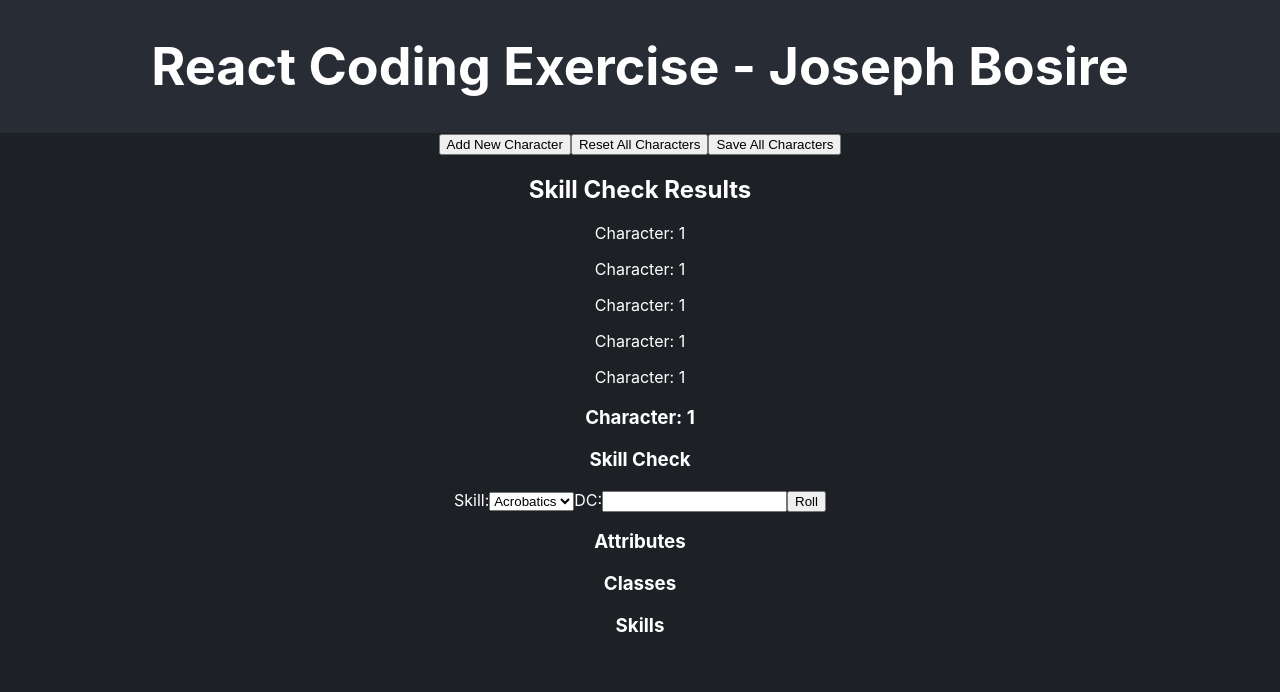
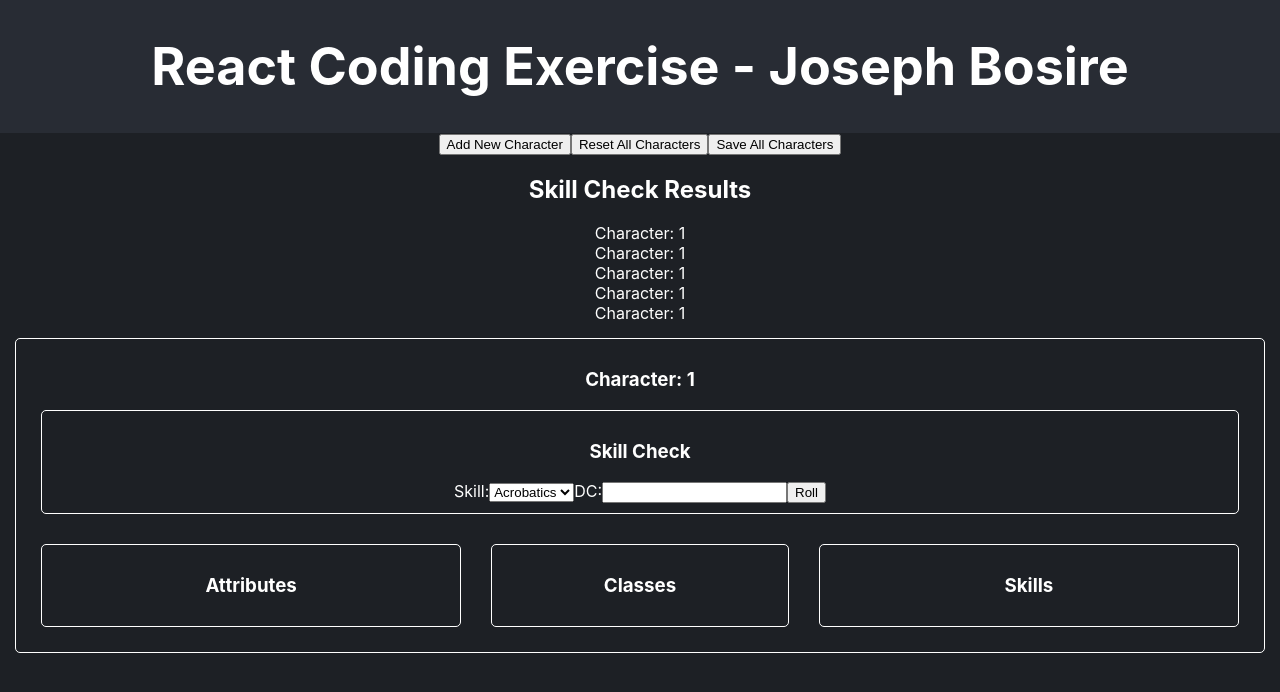
Before and after one commit to josephbosire/-recruiting-webapp-character, a React (Create React App) app: page / in a window 1280 px wide. Shown: the top 692 px of the page. Built offline with nearby package versions, Linux system fonts and the light colour scheme.

Commit message:
Reorganize components into folders and add basic styling for UI

```diff
--- a/src/App.css
+++ b/src/App.css
@@ -36,6 +36,32 @@
   color: #61dafb;
 }
 
+.container {
+  border: 1px solid white;
+  border-radius: 5px;
+  margin: 15px;
+  padding: 10px;
+}
+
+.character-info {
+  display: flex;
+  flex-direction: row;
+}
+
+.character-info__attributes {
+  flex: 1 1 30%;
+}
+.character-info__classes {
+  flex: 1 1 20%;
+}
+.character-info__skills {
+  flex: 1 1 30%;
+}
+
+p {
+  margin: 0;
+}
+
 @keyframes App-logo-spin {
   from {
     transform: rotate(0deg);
--- a/src/App.js
+++ b/src/App.js
@@ -1,8 +1,8 @@
 import { useState } from "react";
 import "./App.css";
 import ActionButtons from "./components/ActionButtons";
-import CharacterSheet from "./components/character/CharacterSheet";
-import SkillCheckResults from "./components/SkillCheckResults";
+import CharacterSheet from "./components/Character/CharacterSheet";
+import SkillCheckResults from "./components/SkillCheckResults/SkillCheckResults";
 import { ATTRIBUTE_LIST, CLASS_LIST, SKILL_LIST } from "./consts.js";
 
 function App() {
--- a/src/components/character/attributes/Attributes.jsx
+++ b/src/components/Attributes/Attributes.jsx
@@ -1,6 +1,6 @@
 function Attributes() {
   return (
-    <div>
+    <div className="container character-info__attributes">
       <h3>Attributes</h3>
     </div>
   );
--- a/src/components/character/Classes.jsx
+++ b/src/components/Classes/Classes.jsx
@@ -1,6 +1,6 @@
 function Classes() {
   return (
-    <div>
+    <div className="container character-info__classes">
       <h3>Classes</h3>
     </div>
   );
--- a/src/components/character/skills/Skills.jsx
+++ b/src/components/Skills/Skills.jsx
@@ -2,7 +2,7 @@ import React from "react";
 
 function Skills() {
   return (
-    <div>
+    <div className="container character-info__skills">
       <h3>Skills</h3>
     </div>
   );
--- a/src/components/character/CharacterSheet.jsx
+++ b/src/components/character/CharacterSheet.jsx
@@ -1,16 +1,18 @@
-import Attributes from "./attributes/Attributes";
-import Classes from "./Classes";
+import Attributes from "../Attributes/Attributes";
+import Classes from "../Classes/Classes";
 import SkillCheck from "./SkillCheck";
-import Skills from "./skills/Skills";
+import Skills from "../Skills/Skills";
 
 function CharacterSheet() {
   return (
-    <div>
+    <div className="container">
       <h3>Character: 1</h3>
       <SkillCheck />
-      <Attributes />
-      <Classes />
-      <Skills />
+      <div className="character-info">
+        <Attributes />
+        <Classes />
+        <Skills />
+      </div>
     </div>
   );
 }
--- a/src/components/character/SkillCheck.jsx
+++ b/src/components/character/SkillCheck.jsx
@@ -2,7 +2,7 @@ import React from "react";
 
 function SkillCheck() {
   return (
-    <form>
+    <form className="container">
       <h3>Skill Check</h3>
       <label>Skill:</label>
       <select id="skill">
```
Also changed, not shown: src/components/SkillCheckResults/SkillCheckResult.jsx (renamed from src/components/SkillCheckResult.jsx), src/components/SkillCheckResults/SkillCheckResults.jsx (renamed from src/components/SkillCheckResults.jsx).
